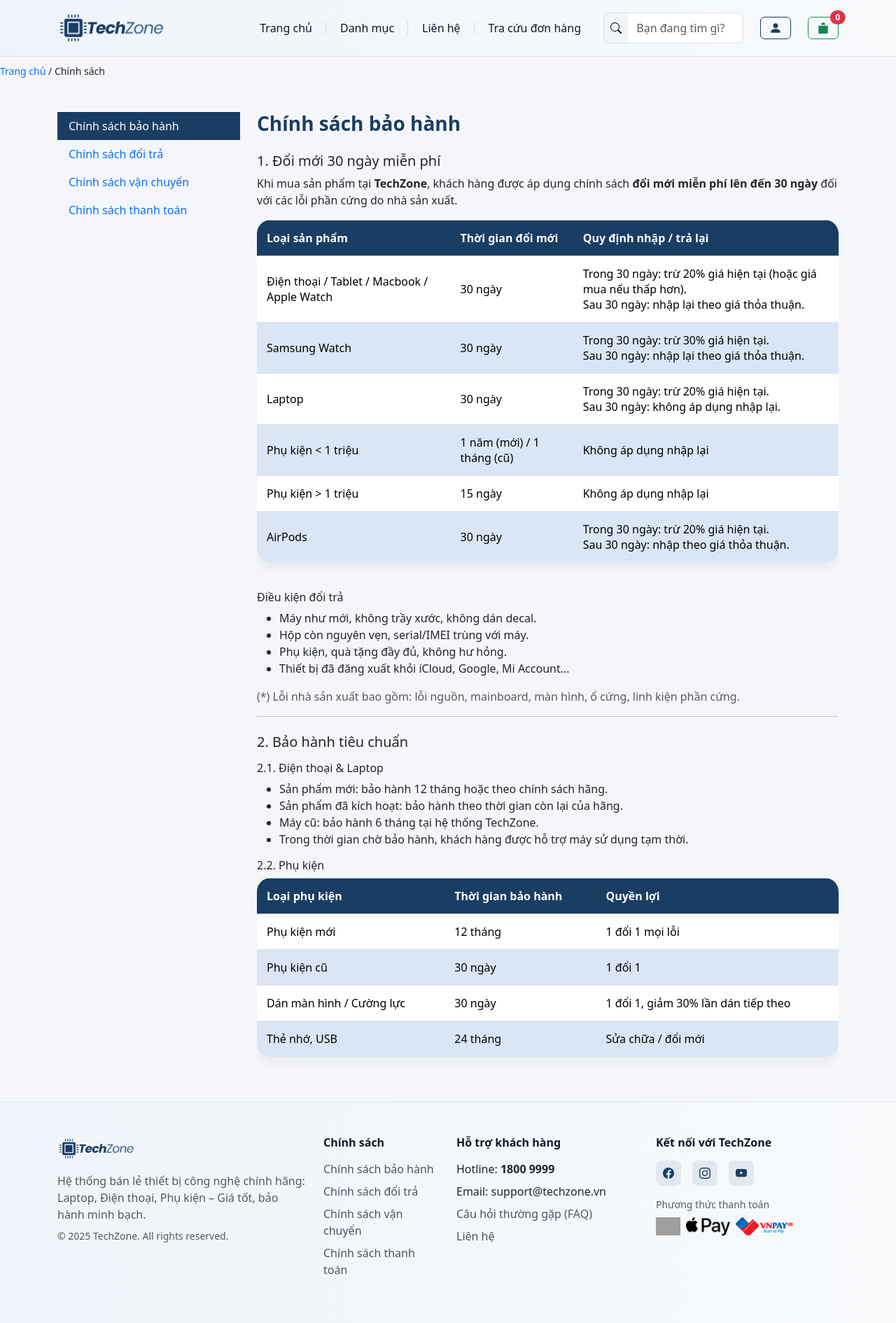
After one commit to ThuyVan2909/PTUDTMDT_NhomC, a PHP site: page /blog/policies.php in a window 1280 px wide. The commit adds this page. Shown: the whole page at 70% size. Run offline with PHP 8.4, Linux system fonts and the light colour scheme; grey boxes are pictures that could not be loaded.

Commit message:
thêm trang chính sách

```diff
--- /dev/null
+++ b/blog/policies.php
@@ -0,0 +1,289 @@
+<?php
+$breadcrumbs = [
+    ["label" => "Trang chủ", "url" => "/techzone/index.php"],
+    ["label" => "Chính sách"]
+];
+include __DIR__ . '/../partials/header.php';
+include __DIR__ . '/../breadcrumb.php';
+?>
+<head>
+<link href="https://cdn.jsdelivr.net/npm/bootstrap@5.3.3/dist/css/bootstrap.min.css" rel="stylesheet">
+<link rel="stylesheet" href="../assets/css/account.css">
+<link rel="stylesheet" href="../assets/css/header.css">
+<link rel="stylesheet" href="../assets/css/footer.css">
+<style>
+.policy-menu .nav-link {
+    cursor: pointer;
+    border-radius: 0;
+    font-weight: 500;
+}
+.policy-menu .nav-link.active {
+    background-color: #1A3D64;
+    color: #fff;
+}
+.policy-content {
+    display: none;
+}
+.policy-content.active {
+    display: block;
+}
+.policy-title {
+    color: #1A3D64;
+    font-weight: 600;
+}
+</style>
+</head>
+<div class="container my-5">
+    <div class="row">
+        <!-- Sidebar menu -->
+        <div class="col-md-4 col-lg-3 mb-4">
+            <div class="nav flex-column nav-pills policy-menu" id="policyTab" role="tablist">
+                <a class="nav-link active" onclick="showPolicy('warranty', this)">Chính sách bảo hành</a>
+                <a class="nav-link" onclick="showPolicy('return', this)">Chính sách đổi trả</a>
+                <a class="nav-link" onclick="showPolicy('shipping', this)">Chính sách vận chuyển</a>
+                <a class="nav-link" onclick="showPolicy('payment', this)">Chính sách thanh toán</a>
+            </div>
+        </div>
+
+        <!-- Policy content -->
+        <div class="col-md-8 col-lg-9">
+            <!-- CHÍNH SÁCH BẢO HÀNH -->
+                <div id="policy-warranty" class="policy-content active">
+                    <h3 class="policy-title mb-3">Chính sách bảo hành</h3>
+
+                    <h5 class="mt-4">1. Đổi mới 30 ngày miễn phí</h5>
+                    <p>
+                        Khi mua sản phẩm tại <strong>TechZone</strong>, khách hàng được áp dụng chính sách
+                        <strong>đổi mới miễn phí lên đến 30 ngày</strong> đối với các lỗi phần cứng do nhà sản xuất.
+                    </p>
+
+                    <div class="table-responsive">
+                        <table class="table table-bordered align-middle">
+                            <thead class="table-light">
+                                <tr>
+                                    <th>Loại sản phẩm</th>
+                                    <th>Thời gian đổi mới</th>
+                                    <th>Quy định nhập / trả lại</th>
+                                </tr>
+                            </thead>
+                            <tbody>
+                                <tr>
+                                    <td>Điện thoại / Tablet / Macbook / Apple Watch</td>
+                                    <td>30 ngày</td>
+                                    <td>
+                                        Trong 30 ngày: trừ 20% giá hiện tại (hoặc giá mua nếu thấp hơn).<br>
+                                        Sau 30 ngày: nhập lại theo giá thỏa thuận.
+                                    </td>
+                                </tr>
+                                <tr>
+                                    <td>Samsung Watch</td>
+                                    <td>30 ngày</td>
+                                    <td>
+                                        Trong 30 ngày: trừ 30% giá hiện tại.<br>
+                                        Sau 30 ngày: nhập lại theo giá thỏa thuận.
+                                    </td>
+                                </tr>
+                                <tr>
+                                    <td>Laptop</td>
+                                    <td>30 ngày</td>
+                                    <td>
+                                        Trong 30 ngày: trừ 20% giá hiện tại.<br>
+                                        Sau 30 ngày: không áp dụng nhập lại.
+                                    </td>
+                                </tr>
+                                <tr>
+                                    <td>Phụ kiện &lt; 1 triệu</td>
+                                    <td>1 năm (mới) / 1 tháng (cũ)</td>
+                                    <td>Không áp dụng nhập lại</td>
+                                </tr>
+                                <tr>
+                                    <td>Phụ kiện &gt; 1 triệu</td>
+                                    <td>15 ngày</td>
+                                    <td>Không áp dụng nhập lại</td>
+                                </tr>
+                                <tr>
+                                    <td>AirPods</td>
+                                    <td>30 ngày</td>
+                                    <td>
+                                        Trong 30 ngày: trừ 20% giá hiện tại.<br>
+                                        Sau 30 ngày: nhập theo giá thỏa thuận.
+                                    </td>
+                                </tr>
+                            </tbody>
+                        </table>
+                    </div>
+
+                    <h6 class="mt-4">Điều kiện đổi trả</h6>
+                    <ul>
+                        <li>Máy như mới, không trầy xước, không dán decal.</li>
+                        <li>Hộp còn nguyên vẹn, serial/IMEI trùng với máy.</li>
+                        <li>Phụ kiện, quà tặng đầy đủ, không hư hỏng.</li>
+                        <li>Thiết bị đã đăng xuất khỏi iCloud, Google, Mi Account…</li>
+                    </ul>
+
+                    <p class="text-muted">
+                        (*) Lỗi nhà sản xuất bao gồm: lỗi nguồn, mainboard, màn hình, ổ cứng, linh kiện phần cứng.
+                    </p>
+
+                    <hr>
+
+                    <h5 class="mt-4">2. Bảo hành tiêu chuẩn</h5>
+
+                    <h6 class="mt-3">2.1. Điện thoại & Laptop</h6>
+                    <ul>
+                        <li>Sản phẩm mới: bảo hành 12 tháng hoặc theo chính sách hãng.</li>
+                        <li>Sản phẩm đã kích hoạt: bảo hành theo thời gian còn lại của hãng.</li>
+                        <li>Máy cũ: bảo hành 6 tháng tại hệ thống TechZone.</li>
+                        <li>Trong thời gian chờ bảo hành, khách hàng được hỗ trợ máy sử dụng tạm thời.</li>
+                    </ul>
+
+                    <h6 class="mt-3">2.2. Phụ kiện</h6>
+                    <div class="table-responsive">
+                        <table class="table table-bordered">
+                            <thead class="table-light">
+                                <tr>
+                                    <th>Loại phụ kiện</th>
+                                    <th>Thời gian bảo hành</th>
+                                    <th>Quyền lợi</th>
+                                </tr>
+                            </thead>
+                            <tbody>
+                                <tr>
+                                    <td>Phụ kiện mới</td>
+                                    <td>12 tháng</td>
+                                    <td>1 đổi 1 mọi lỗi</td>
+                                </tr>
+                                <tr>
+                                    <td>Phụ kiện cũ</td>
+                                    <td>30 ngày</td>
+                                    <td>1 đổi 1</td>
+                                </tr>
+                                <tr>
+                                    <td>Dán màn hình / Cường lực</td>
+                                    <td>30 ngày</td>
+                                    <td>1 đổi 1, giảm 30% lần dán tiếp theo</td>
+                                </tr>
+                                <tr>
+                                    <td>Thẻ nhớ, USB</td>
+                                    <td>24 tháng</td>
+                                    <td>Sửa chữa / đổi mới</td>
+                                </tr>
+                            </tbody>
+                        </table>
+                    </div>
+                </div>
+
+            <!-- CHÍNH SÁCH ĐỔI TRẢ -->
+            <div id="policy-return" class="policy-content">
+                <h3 class="policy-title mb-3">Chính sách đổi – trả</h3>
+
+                <h5>1. Thời gian đổi trả</h5>
+                <p>
+                    Thời gian đổi trả được tính từ ngày khách hàng nhận hàng (đối với đơn online).
+                </p>
+
+                <ul>
+                    <li>Điện thoại / Tablet / Macbook: 30 ngày</li>
+                    <li>Apple Watch / Samsung Watch: 30 ngày</li>
+                    <li>Laptop: 30 ngày (không áp dụng sau thời gian tiêu chuẩn)</li>
+                    <li>Phụ kiện &lt; 1 triệu: tối đa 1 năm</li>
+                    <li>Phụ kiện &gt; 1 triệu: 15 ngày</li>
+                </ul>
+
+                <h5 class="mt-4">2. Điều kiện đổi trả</h5>
+                <ul>
+                    <li>Sản phẩm như mới, không trầy xước, móp méo.</li>
+                    <li>Hộp, phụ kiện, quà tặng còn đầy đủ.</li>
+                    <li>Thiết bị đã đăng xuất khỏi các tài khoản cá nhân.</li>
+                </ul>
+
+                <h5 class="mt-4">3. Hình thức đổi trả</h5>
+                <ul>
+                    <li>Đổi trả trực tiếp tại cửa hàng TechZone.</li>
+                    <li>Đổi trả qua đơn vị vận chuyển theo hướng dẫn của TechZone.</li>
+                </ul>
+
+                <h5 class="mt-4">4. Hoàn tiền</h5>
+                <ul>
+                    <li>Tiền mặt: hoàn ngay tại cửa hàng.</li>
+                    <li>Chuyển khoản: 2 ngày làm việc.</li>
+                    <li>Thẻ ATM: 7 – 10 ngày.</li>
+                    <li>Visa / Master / JCB: 7 – 15 ngày.</li>
+                    <li>Ví điện tử: 3 – 8 ngày.</li>
+                </ul>
+            </div>
+
+            <!-- CHÍNH SÁCH VẬN CHUYỂN -->
+            <div id="policy-shipping" class="policy-content">
+                <h3 class="policy-title mb-3">Chính sách vận chuyển</h3>
+
+                <h5>1. Phạm vi áp dụng</h5>
+                <p>Áp dụng trên toàn quốc tại các khu vực có hệ thống TechZone.</p>
+
+                <h5 class="mt-4">2. Thời gian giao hàng</h5>
+                <ul>
+                    <li>Giao nhanh: 1 – 2 giờ (bán kính ≤ 20km).</li>
+                    <li>Giao tiêu chuẩn: trong ngày.</li>
+                    <li>Nội tỉnh – liên tỉnh: 2 – 6 ngày.</li>
+                </ul>
+
+                <h5 class="mt-4">3. Phí giao hàng</h5>
+                <ul>
+                    <li>Đơn ≥ 500.000đ: miễn phí 10km đầu.</li>
+                    <li>Đơn &lt; 500.000đ: phí 20.000đ / 10km.</li>
+                    <li>Mỗi km tiếp theo: 5.000đ/km.</li>
+                </ul>
+
+                <p class="text-muted">
+                    Lưu ý: Giao siêu nhanh có thể phát sinh phụ phí.
+                </p>
+            </div>
+
+            <!-- CHÍNH SÁCH THANH TOÁN -->
+            <div id="policy-payment" class="policy-content">
+                <h3 class="policy-title mb-3">Chính sách thanh toán</h3>
+
+                <h5>1. Quy trình mua hàng</h5>
+                <ol>
+                    <li>Chọn sản phẩm và đồng ý điều khoản mua hàng.</li>
+                    <li>Chọn hình thức mua: mua ngay / trả góp.</li>
+                    <li>Nhập thông tin giao hàng và thanh toán.</li>
+                    <li>TechZone xác nhận đơn hàng qua điện thoại.</li>
+                    <li>Giao hàng hoặc nhận tại cửa hàng.</li>
+                </ol>
+
+                <h5 class="mt-4">2. Hình thức thanh toán</h5>
+                <ul>
+                    <li>COD – Thanh toán khi nhận hàng.</li>
+                    <li>Chuyển khoản ngân hàng.</li>
+                    <li>Thẻ ATM, Visa, MasterCard, JCB.</li>
+                    <li>Ví điện tử (VNPay, MoMo…).</li>
+                </ul>
+
+                <p class="text-muted">
+                    Với đơn hàng giá trị cao, TechZone có thể yêu cầu xác minh chủ thẻ trước khi giao hàng.
+                </p>
+            </div>
+        </div>
+    </div>
+</div>
+
+<script>
+// JS để chuyển nội dung mà không reload
+function showPolicy(id, el) {
+    // ẩn hiện content
+    document.querySelectorAll('.policy-content').forEach(div => {
+        div.classList.remove('active');
+    });
+
+    document.getElementById('policy-' + id).classList.add('active');
+
+    // update active menu
+    document.querySelectorAll('.policy-menu .nav-link').forEach(btn => {
+        btn.classList.remove('active');
+    });
+    el.classList.add('active');
+}
+</script>
+
+<?php include __DIR__ . '/../partials/footer.php'; ?>
--- a/index.php
+++ b/index.php
@@ -518,7 +518,7 @@
       <div class="col-lg-2 col-md-6">
         <h6 class="fw-semibold mb-3">Chính sách</h6>
         <ul class="list-unstyled footer-links">
-          <li><a href="#">Chính sách bảo hành</a></li>
+          <li><a href="blog\baohanh.php">Chính sách bảo hành</a></li>
           <li><a href="#">Chính sách đổi trả</a></li>
           <li><a href="#">Chính sách vận chuyển</a></li>
           <li><a href="#">Chính sách thanh toán</a></li>
--- a/partials/footer.php
+++ b/partials/footer.php
@@ -7,7 +7,7 @@
       <!-- COL 1: BRAND -->
       <div class="col-lg-4 col-md-6">
         <div class="d-flex align-items-center gap-2 mb-3">
-          <img src="assets/images/logo.png" alt="TechZone" height="36">
+          <img src="/techzone/assets/images/logo.png" alt="TechZone" height="36">
 
         </div>
         <p class="text-muted mb-2">
@@ -23,7 +23,7 @@
       <div class="col-lg-2 col-md-6">
         <h6 class="fw-semibold mb-3">Chính sách</h6>
         <ul class="list-unstyled footer-links">
-          <li><a href="#">Chính sách bảo hành</a></li>
+          <li><a href="blog\policies.php">Chính sách bảo hành</a></li>
           <li><a href="#">Chính sách đổi trả</a></li>
           <li><a href="#">Chính sách vận chuyển</a></li>
           <li><a href="#">Chính sách thanh toán</a></li>
@@ -79,9 +79,9 @@
         <div>
           <small class="text-muted d-block mb-2">Phương thức thanh toán</small>
           <div class="d-flex gap-2">
-            <img src="assets\images\Zalopay.png" height="26">
-            <img src="assets\images\Apple_Pay_logo.svg.png" height="26">
-            <img src="assets\images\Logo-VNPAY-QR-1.webp" height="26">
+            <img src="..\assets\images\Zalopay.png" height="26">
+            <img src="..\assets\images\Apple_Pay_logo.svg.png" height="26">
+            <img src="..\assets\images\Logo-VNPAY-QR-1.webp" height="26">
           </div>
         </div>
       </div>
--- a/partials/header.php
+++ b/partials/header.php
@@ -15,7 +15,7 @@
 
     <!-- LOGO -->
     <a class="navbar-brand d-flex align-items-center fw-bold me-4" href="index.php">
-      <img src="assets/images/logo.png" class="logo-img" alt="TechZone Logo">
+      <img src="/techzone/assets/images/logo.png" class="logo-img" alt="TechZone Logo">
     </a>
 
     <!-- RIGHT -->
@@ -23,7 +23,7 @@
 
       <!-- MENU -->
       <ul class="navbar-nav flex-row gap-4 d-none d-lg-flex">
-        <li class="nav-item"><a class="nav-link" href="index.php">Trang chủ</a></li>
+        <li class="nav-item"><a class="nav-link" href="../index.php">Trang chủ</a></li>
         <li class="nav-item"><a class="nav-link" href="#">Danh mục</a></li>
         <li class="nav-item"><a class="nav-link" href="#">Liên hệ</a></li>
         <li class="nav-item"><a class="nav-link" href="account.php?tab=orders">Tra cứu đơn hàng</a></li>
```
